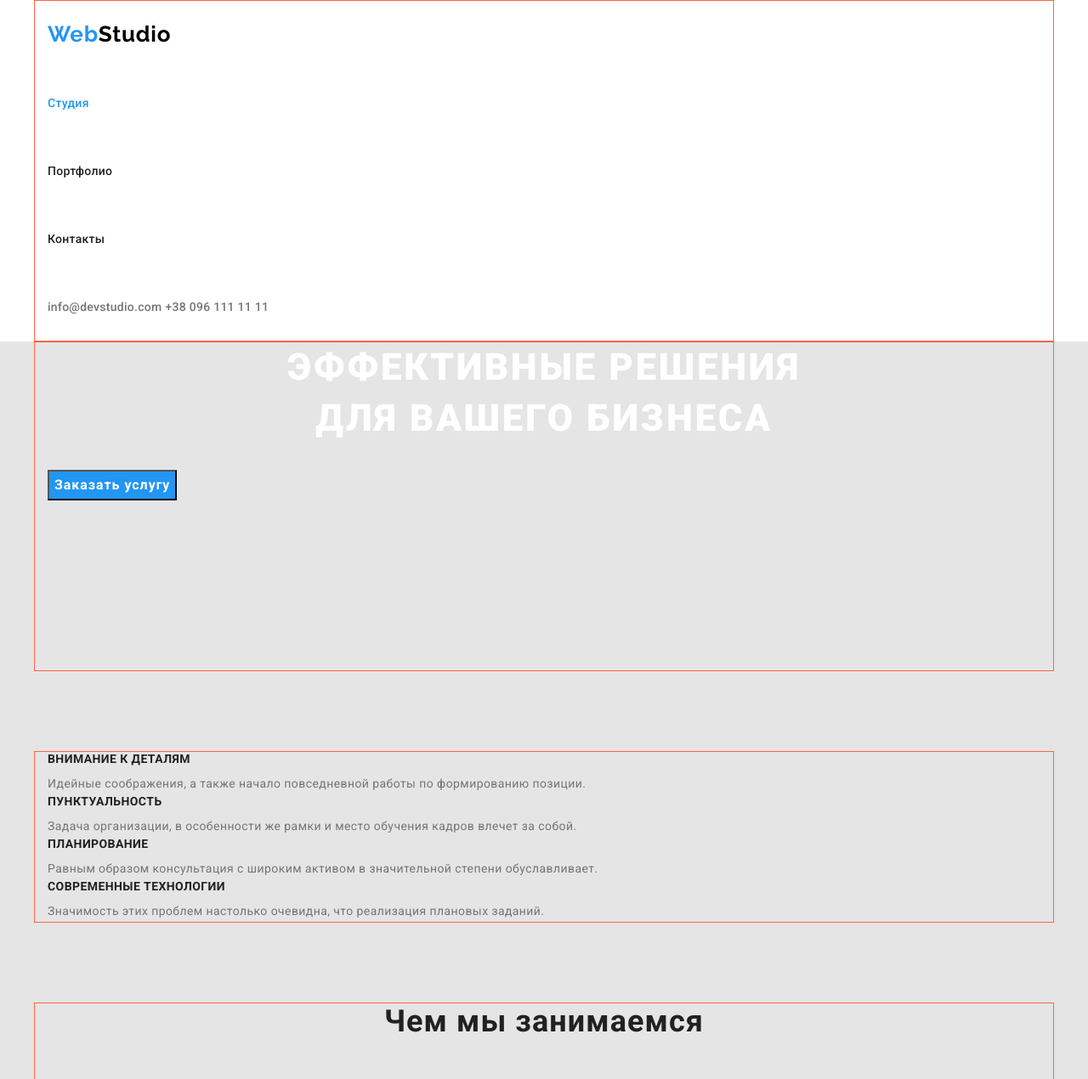
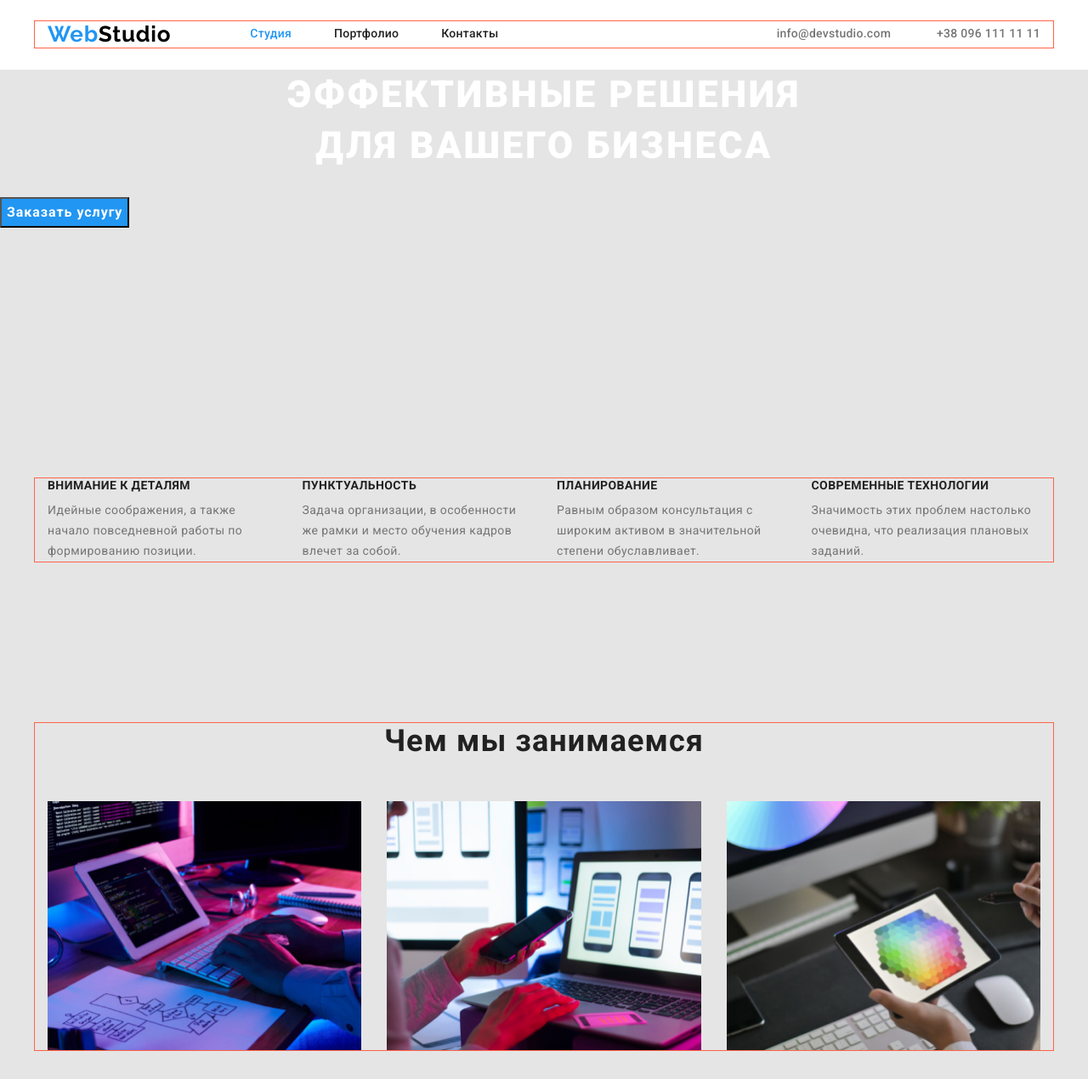
Before and after one commit to LoraZahorzhevska/goit-markup-hw-03, a plain HTML site: page index.html in a window 1280 px wide. Shown: the top 1270 px of the page at 85% size. Drawn offline with nearby package versions, Linux system fonts and the light colour scheme.

Commit message:
добавляет флексы на главную страницу

```diff
--- a/css/portfolio.css
+++ b/css/portfolio.css
@@ -34,6 +34,14 @@
       format('svg');
 }
 
+:root {
+  --primary-text-color: #757575;
+  --title-text-color: #212121;
+  --accent-color: #2196f3;
+  --white: #ffffff;
+  --dark-bg: #2f303a;
+}
+
 html {
   box-sizing: border-box;
 }
@@ -52,19 +60,17 @@ body {
   letter-spacing: 0.03em;
 }
 
+.container {
+  width: 1200px;
+  padding-left: 15px;
+  padding-right: 15px;
+  margin: 0 auto;
+  border: 1px solid tomato;
+}
 .list {
   list-style: none;
   text-decoration: none;
 }
-
-:root {
-  --primary-text-color: #757575;
-  --title-text-color: #212121;
-  --accent-color: #2196f3;
-  --white: #ffffff;
-  --dark-bg: #2f303a;
-}
-/* header+footer */
 
 .link-nav,
 .link-contact {
@@ -79,6 +85,8 @@ body {
   margin-top: 32px;
   margin-bottom: 32px;
 }
+
+
 
 .contact .link-contact {
   color: var(--primary-text-color);
@@ -132,15 +140,6 @@ body {
   background-color: var(--white);
 }
 
-.container,
-.footer {
-  width: 1200px;
-  padding-left: 15px;
-  padding-right: 15px;
-  margin: 0 auto;
-  border: 1px solid tomato;
-}
-
 /* examples+filters */
 .title,
 .filters {
@@ -163,10 +162,10 @@ body {
   background-color: var(--accent-color);
 }
 
-.list {
+/* .list {
   margin-top: 0px;
   margin-bottom: 0px;
-  padding-left: 0px;
+  padding-left: 0px; */
 }
 
 .title {
--- a/css/styles.css
+++ b/css/styles.css
@@ -35,6 +35,14 @@
       format('svg');
 }
 
+:root {
+  --primary-text-color: #757575;
+  --title-text-color: #212121;
+  --accent-color: #2196f3;
+  --white: #ffffff;
+  --dark-bg: #2f303a;
+}
+
 html {
   box-sizing: border-box;
 }
@@ -53,20 +61,26 @@ body {
   letter-spacing: 0.03em;
 }
 
+img {
+  display: block;
+  max-width: 100%;
+  height: auto;
+}
+
+.container {
+  width: 1200px;
+  padding-left: 15px;
+  padding-right: 15px;
+  margin: 0 auto;
+  border: 1px solid tomato;
+}
+
 .list {
   padding: 0;
   margin: 0;
   list-style: none;
   text-decoration: none;
 }
-:root {
-  --primary-text-color: #757575;
-  --title-text-color: #212121;
-  --accent-color: #2196f3;
-  --white: #ffffff;
-  --dark-bg: #2f303a;
-}
-/* header+footer */
 
 .link-nav,
 .link-contact {
@@ -76,10 +90,6 @@ body {
   font-size: 14px;
   line-height: 1.143;
   letter-spacing: 0.02em;
-
-  display: inline-block;
-  margin-top: 32px;
-  margin-bottom: 32px;
 }
 
 .contact .link-contact {
@@ -121,9 +131,6 @@ body {
   font-size: 26px;
   line-height: 1.19;
   letter-spacing: 0.03em;
-  display: inline-block;
-  margin-top: 24px;
-  margin-bottom: 25px;
 }
 
 .footer {
@@ -131,16 +138,37 @@ body {
 }
 
 .header {
+  padding-top: 24px;
+  padding-bottom: 25px;
   background-color: var(--white);
 }
 
-.container,
-.footer {
-  width: 1200px;
-  padding-left: 15px;
-  padding-right: 15px;
-  margin: 0 auto;
-  border: 1px solid tomato;
+.header-container {
+  display: flex;
+  justify-content: flex-end;
+  align-items: center;
+}
+
+.navigation {
+  display: flex;
+  align-items: center;
+  margin-right: auto;
+}
+
+.header .logo {
+  margin-right: 93px;
+}
+
+.menu {
+  display: inline-flex;
+}
+
+.menu-item:not(:last-child) {
+  margin-right: 50px;
+}
+
+.link-contact:not(:last-child) {
+  margin-right: 50px;
 }
 
 /* hero */
@@ -176,17 +204,16 @@ body {
   margin-bottom: 200px;
 }
 
-.hero,
-.features {
-  margin-bottom: 94px;
-}
 .container .title {
-  /* width: 376px;
-  height: 42px; */
   margin-top: 0px;
-  margin-bottom: 50px;
+  margin-bottom: 0px;
   margin-right: auto;
   margin-left: auto;
+}
+
+.section {
+  padding-top: 94px;
+  padding-bottom: 94px;
 }
 
 /* all titles (h2-h3) */
@@ -197,6 +224,20 @@ body {
   line-height: 1.167;
   text-align: center;
   letter-spacing: 0.03em;
+}
+
+.features-list {
+  display: flex;
+  justify-content: space-between;
+}
+
+.features-item:not(:last-child) {
+  margin-right: 30px;
+}
+
+.features .text {
+  max-width: 270px;
+  max-height: 75px;
 }
 
 .features .title {
@@ -218,10 +259,10 @@ body {
   text-align: left;
 }
 
-/*text*/
 .text {
   margin-top: 0px;
   margin-bottom: 0px;
+
   color: var(--primary-text-color);
   font-size: 16px;
   line-height: 1.188;
@@ -234,6 +275,28 @@ body {
   letter-spacing: 0.03em;
 }
 
-.work {
-  margin-bottom: 188px;
+.work-list {
+  display: flex;
+  justify-content: space-between;
 }
+
+.work-item:not(:last-child) {
+  margin-right: 30px;
+}
+
+.section .work-title {
+  margin-bottom: 50px;
+}
+
+.team {
+  display: flex;
+  justify-content: space-between;
+}
+
+.team-item:not(:last-child) {
+  margin-right: 30px;
+}
+
+.section .team-title {
+  margin-bottom: 50px;
+}
--- a/index.html
+++ b/index.html
@@ -13,18 +13,18 @@
   <body >
     <!-- шапка сайта -->
     <header class="header">
-      <div class=" container top-line">
-      <nav>
+      <div class=" container header-container">
+      <nav class="navigation">
         <a href="index.html" class="logo list">Web<span class="logo-header">Studio</span></a>
-        <ul class="list">
-          <li>
+        <ul class="list menu">
+          <li class="menu-item">
             <a href="index.html" class="link-nav list active"
             >Студия</a>
           </li>
-          <li>
+          <li class="menu-item">
             <a href="./portfolio.html" class="link-nav list">Портфолио</a>
           </li>
-          <li>
+          <li class="menu-item">
             <a href="#contact"class="link-nav list">Контакты</a>
           </li>
         </ul>
@@ -38,38 +38,36 @@
     <main>
       <!-- герой -->
       <section class="hero">
-        <div class="container">
           <h1 class="hero-title">Эффективные решения для вашего бизнеса</h1>
           <button type="button" class="button">Заказать услугу</button>
-        </div>
       </section>
       <!-- преимущества -->
-      <section class="features">
+      <section class="features section">
         <h2 hidden>Наши преимущества</h2>
-        <div class="container">
-          <ul class="list">
-             <li>
+        <div class="container features-container">
+          <ul class="list features-list">
+             <li class="features-item">
               <h3 class="title">Внимание к деталям</h3>
               <p class="text">
               Идейные соображения, а также начало повседневной работы по
               формированию позиции.
               </p>
             </li>
-            <li>
+            <li class="features-item">
               <h3 class="title">Пунктуальность</h3>
               <p class="text">
               Задача организации, в особенности же рамки и место обучения кадров
               влечет за собой.
               </p>
             </li>
-            <li>
+            <li class="features-item">
               <h3 class="title">Планирование</h3>
               <p class="text">
               Равным образом консультация с широким активом в значительной
               степени обуславливает.
               </p>
             </li>
-            <li>
+            <li class="features-item">
               <h3 class="title">Современные технологии</h3>
               <p class="text">
               Значимость этих проблем настолько очевидна, что реализация
@@ -80,11 +78,11 @@
         </div>
       </section>
       <!-- виды деятельности -->
-      <section>
+      <section class="section">
         <div class="container work">
-          <h2 class="title work">Чем мы занимаемся</h2>
-          <ul class="list">
-            <li>
+          <h2 class="title work-title">Чем мы занимаемся</h2>
+          <ul class="list work-list">
+            <li class="work-item">
               <img
               src="./images/img-1.jpg"
               alt="разработка проекта"
@@ -92,7 +90,7 @@
               height="294"
             />
             </li>
-            <li>
+            <li class="work-item">
               <img
               src="./images/img-2.jpg"
               alt="утверждение макетов"
@@ -100,7 +98,7 @@
               height="294"
             />
             </li>
-            <li>
+            <li class="work-item">
               <img
               src="./images/img-3.jpg"
               alt="выбор цвета для дизайна"
@@ -112,11 +110,11 @@
         </div class="container">
       </section>
       <!-- команда -->
-      <section>
+      <section class="section team-section">
         <div class="container">
-          <h2 class="title">Наша команда</h2>
+          <h2 class="title team-title">Наша команда</h2>
           <ul class="team list">
-            <li>
+            <li class="team-item">
               <img
               src="./images/team-card-1.jpg"
               alt="Игорь Демьяненко"
@@ -126,7 +124,7 @@
               <h3 class="title">Игорь Демьяненко</h3>
               <p class="text">Product Designer</p>
             </li>
-            <li>
+            <li class="team-item">
               <img
               src="./images/team-card-2.jpg"
               alt="Ольга Репина"
@@ -136,7 +134,7 @@
               <h3 class="title">Ольга Репина</h3>
               <p class="text">Frontend Developer</p>
             </li>
-            <li>
+            <li class="team-item">
               <img
               src="./images/team-card-3.jpg"
               alt="Николай Тарасов"
@@ -146,7 +144,7 @@
               <h3 class="title">Николай Тарасов</h3>
               <p class="text">Marketing</p>
             </li>
-            <li>
+            <li class="team-item">
               <img
               src="./images/team-card-4.jpg"
               alt="Михаил Ермаков"
@@ -162,13 +160,14 @@
     </main>
 
     <footer id="contact" class="footer">
-      <!-- контактніе данніе -->
+      <div class="container">
       <a href="index.html" class="logo list">Web<span class="logo-footer">Studio</span></a>
       <address class="address">г. Киев, пр-т Леси Украинки, 26</address>
       <address>
         <a href="mailto:info@devstudio.com"class="link-footer list">info@devstudio.com</a>
         <a href="tel:+380961111111"class="link-footer list">+38 096 111 11 11</a>
       </address>
+      </div>
     </footer>
   </body>
 </html>
```
